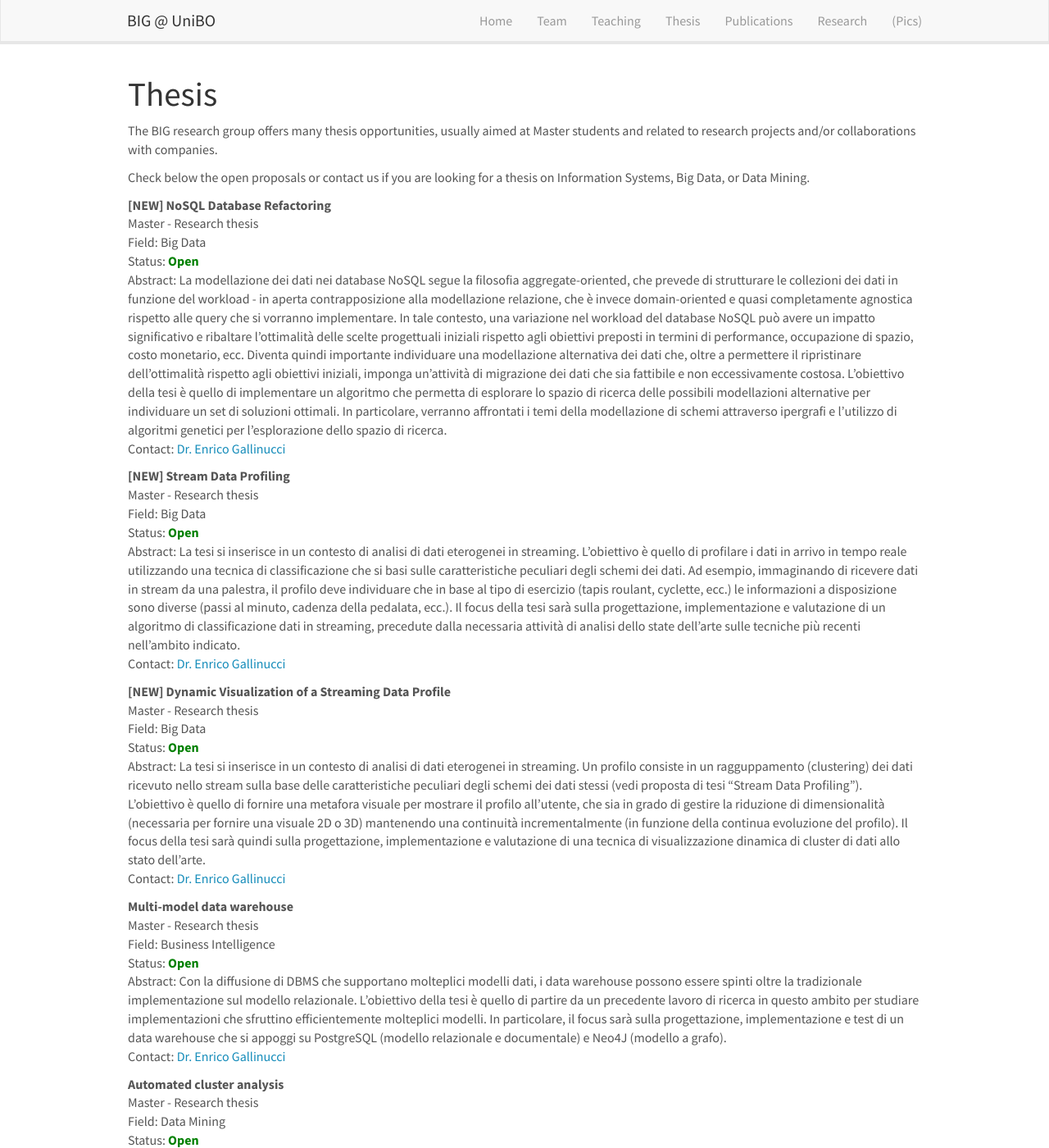
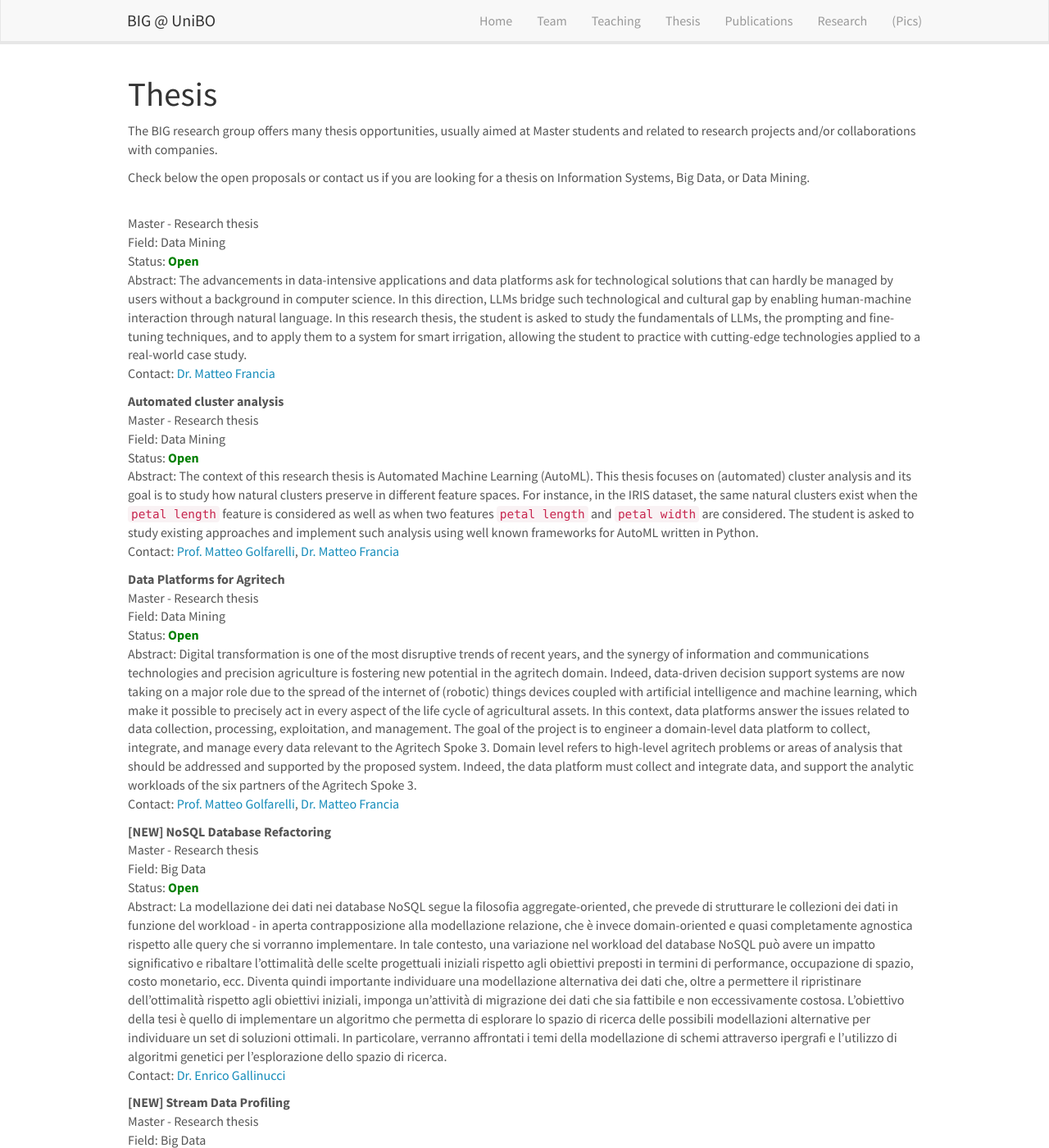
Before and after one commit to big-unibo/big-unibo.github.io, a Jekyll site: the page built from _pages/thesis.md, in a window 1280 px wide and 1400 px high. Shown: the whole window at 82% size. Built offline with Jekyll 4.4.1, drawn with Linux system fonts in a browser that asks for light colours; nearby versions of some CDN libraries; some of the changed text lies outside the part shown.

Commit message:
Update thesis.yml

```diff
--- a/_data/thesis.yml
+++ b/_data/thesis.yml
@@ -1,6 +1,55 @@
 ## Status: Open, Taken, Closed
 ## Level: Master, Bachelor
 ## Type: Research, Project, Compilation
+
+- Title: Prompting and fine-tuning of LLMs
+  level: Master
+  field: Data Mining
+  type: Research thesis
+  status: Open
+  year: 2024
+  contact: "<a href='mailto:m.francia@unibo.it'>Dr. Matteo Francia</a>"
+  abstract: |
+    The advancements in data-intensive applications and data platforms ask for technological solutions that can hardly be managed by users without a background in computer science.
+    In this direction, LLMs bridge such technological and cultural gap by enabling human-machine interaction through natural language.
+    In this research thesis, the student is asked to study the fundamentals of LLMs, the prompting and fine-tuning techniques, and to apply them to a system for smart irrigation, allowing the student to practice with cutting-edge technologies applied to a real-world case study.
+
+- title: Automated cluster analysis
+  level: Master
+  field: Data Mining
+  type: Research thesis
+  status: Open
+  year: 2024
+  contact: "<a href='mailto:matteo.golfarelli@unibo.it'>Prof. Matteo Golfarelli</a>, <a href='mailto:m.francia@unibo.it'>Dr. Matteo Francia</a>"
+  abstract: |
+    The context of this research thesis is Automated Machine Learning (AutoML).
+    This thesis focuses on (automated) cluster analysis and its goal is to study how natural clusters preserve in different feature spaces.
+    For instance, in the IRIS dataset, the same natural clusters exist when the `petal length` feature is considered as well as when two features `petal length` and `petal width` are considered.
+    The student is asked to study existing approaches and implement such analysis using well known frameworks for AutoML written in Python.
+
+- title: "Data Platforms for Agritech"
+  level: Master
+  field: Data Mining
+  type: Research thesis
+  status: Open
+  year: 2024
+  contact: "<a href='mailto:matteo.golfarelli@unibo.it'>Prof. Matteo Golfarelli</a>, <a href='mailto:m.francia@unibo.it'>Dr. Matteo Francia</a>"
+  abstract: |
+    Digital transformation is one of the most disruptive trends of recent years, and
+    the synergy of information and communications technologies and precision agriculture is fostering new potential in the agritech domain. Indeed, data-driven
+    decision support systems are now taking on a major role due to the spread of
+    the internet of (robotic) things devices coupled with artificial intelligence and
+    machine learning, which make it possible to precisely act in every aspect of the
+    life cycle of agricultural assets. In this context, data platforms answer the issues
+    related to data collection, processing, exploitation, and management.
+    The goal of the project is to engineer a domain-level data platform to collect,
+    integrate, and manage every data relevant to the Agritech Spoke 3. Domain
+    level refers to high-level agritech problems or areas of analysis that should be
+    addressed and supported by the proposed system. Indeed, the data platform
+    must collect and integrate data, and support the analytic workloads of the six
+    partners of the Agritech Spoke 3.
+  link:
+  slides:
 
 - title: \[NEW\] NoSQL Database Refactoring
   level: Master
@@ -54,35 +103,6 @@
     Con la diffusione di DBMS che supportano molteplici modelli dati, i data warehouse possono essere spinti oltre la tradizionale implementazione sul modello relazionale.
     L'obiettivo della tesi è quello di partire da un precedente lavoro di ricerca in questo ambito per studiare implementazioni che sfruttino efficientemente molteplici modelli.
     In particolare, il focus sarà sulla progettazione, implementazione e test di un data warehouse che si appoggi su PostgreSQL (modello relazionale e documentale) e Neo4J (modello a grafo).
-
-- title: Automated cluster analysis
-  level: Master
-  field: Data Mining
-  type: Research thesis
-  status: Open
-  year: 2022
-  contact: "<a href='mailto:matteo.golfarelli@unibo.it'>Prof. Matteo Golfarelli</a>"
-  abstract: |
-    The context of this research thesis is Automated Machine Learning (AutoML).
-    This thesis focuses on (automated) cluster analysis and its goal is to study how natural clusters preserve in different feature spaces.
-    For instance, in the IRIS dataset, the same natural clusters exist when the `petal length` feature is considered as well as when two features `petal length` and `petal width` are considered.
-    The student is asked to study existing approaches and implement such analysis using well known frameworks for AutoML written in Python.
-
-
-- title: "Visualizzazione e ottimizzazione di profili di umidità per l'agricoltura di precisione"
-  level: Master
-  field: Data Mining
-  type: Research thesis
-  status: Open
-  year:
-  contact: "<a href='mailto:matteo.golfarelli@unibo.it'>Prof. Matteo Golfarelli</a>"
-  supervisor:
-  co-supervisor:
-  student:
-  abstract: "Nell'ambito di un progetto di ricerca stiamo studiando tecniche di previsione dell'umidità del suolo basate su griglie di sensori e reti Deep. La tesi ha come obiettivo quello di sviluppare un sistema di ottimizzazione dell'irrigazione basato sul modello di previsione."
-  link:
-  slides:
-
 
 - title: "Business Intelligence presso l'Istituto Nazionale di Fisica Nucleare"
   level: Master
```
